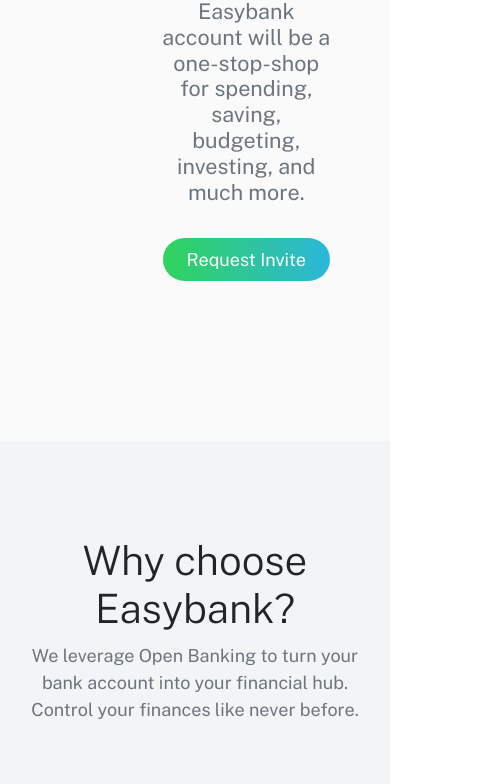
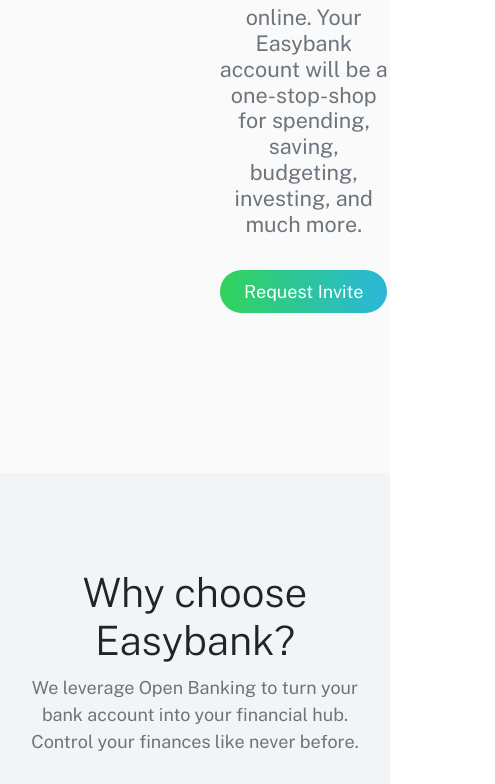
Before and after one commit to sbaamoha/project-003, a plain HTML site: page index.html in a window 390 px wide. Shown: the part 600-1384 px from the top of the page, 495 px wide, since content can reach past the window. Drawn offline with nearby package versions, Linux system fonts and the light colour scheme.

Commit message:
Update style.css

```diff
--- a/css/style.css
+++ b/css/style.css
@@ -149,8 +149,9 @@ footer li a:hover{
     } */
     .main-content{
         text-align: center;
+        margin-top: 2rem;
+        margin-left: auto;
     }
-
     .row{
         justify-content: center;
     }
```
